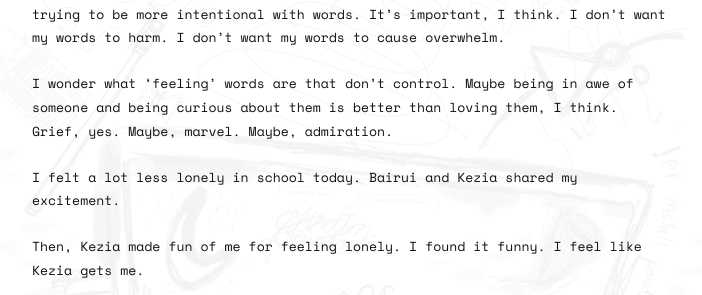
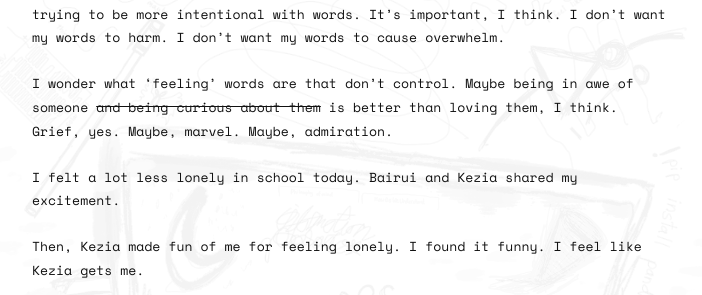
Before and after one commit to shlokamohanty/i-write-sometimes, a Jekyll site: the page built from _posts/2026-09-11-control-room.md, in a window 1280 px wide and 900 px high, scrolled down 393 px. Shown: the part 187-482 px from the top of the window, without its empty margins (288-990 px from the left). Built offline with Jekyll 4.4.1, drawn with Linux system fonts in a browser that asks for light colours; some web fonts are replaced.

```diff
--- a/_posts/2026-09-11-control-room.md
+++ b/_posts/2026-09-11-control-room.md
@@ -14,7 +14,7 @@ Sometimes, I do feel lonely. In summer, I didn’t. It’s a weird feeling to fe
 
 I have been thinking about love as an emotion. I’m under the impression now that it’s controlling too, I think. I’ve said it callously to my ex. He said it to me, so I felt compelled to say it back. 2022. Some felt obligation. I’m trying to be more intentional with words. It’s important, I think. I don't want my words to harm. I don't want my words to cause overwhelm.
 
-I wonder what ‘feeling’ words are that don’t control. Maybe being in awe of someone and being curious about them is better than loving them, I think. Grief, yes. Maybe, marvel. Maybe, admiration.
+I wonder what ‘feeling’ words are that don’t control. Maybe being in awe of someone ~~and being curious about them~~ is better than loving them, I think. Grief, yes. Maybe, marvel. Maybe, admiration.
 
 I felt a lot less lonely in school today. Bairui and Kezia shared my excitement.
 
```
